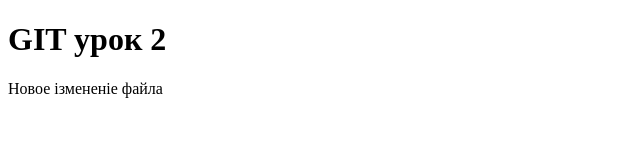
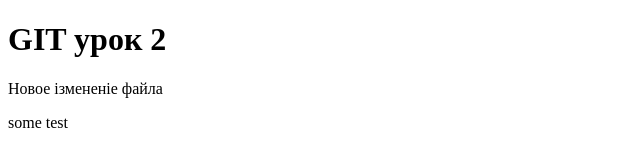
Before and after one commit to last-m/test, a plain HTML site: page index.html in a window 1280 px wide. Shown: the full height of the page, 0-640 px from the left. Drawn offline with Linux system fonts and the light colour scheme.

Commit message:
tho commit

```diff
--- a/index.html
+++ b/index.html
@@ -6,5 +6,6 @@
 <body>
 	<h1>GIT урок 2</h1>
 	<p>Новое ізмененіе файла</p>
+	<p>some test</p>
 </body>
 </html>
```
